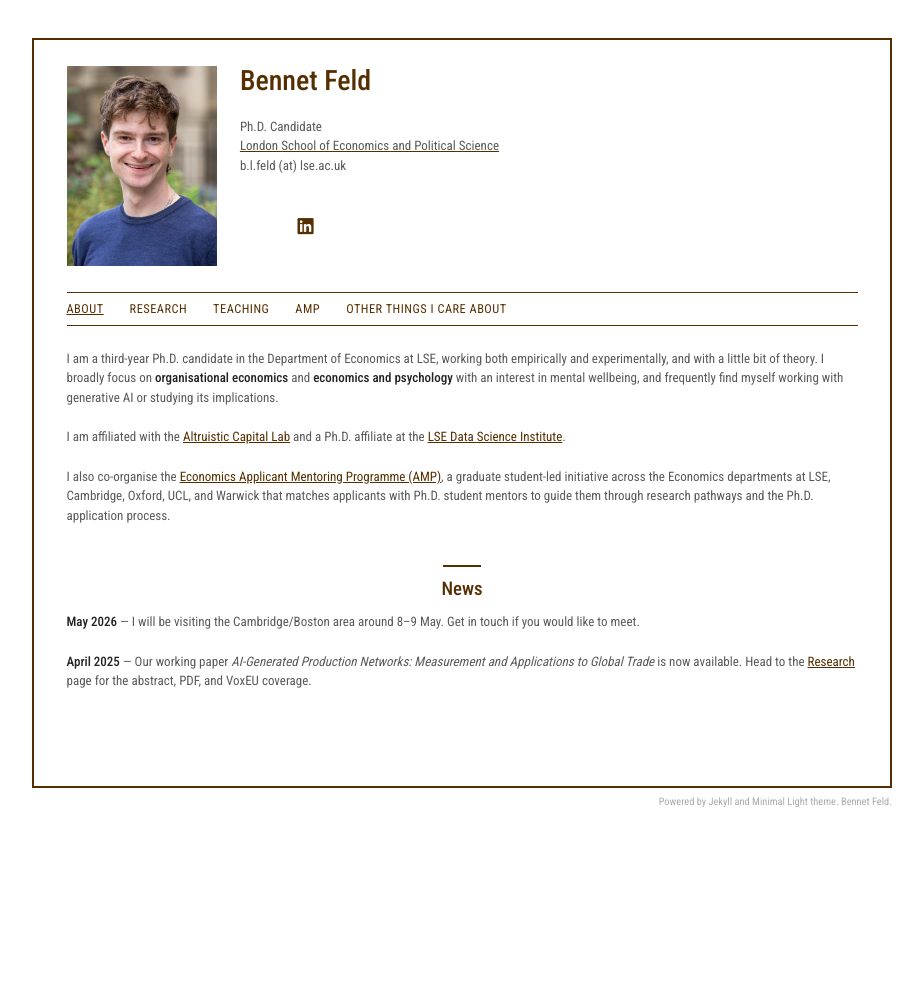
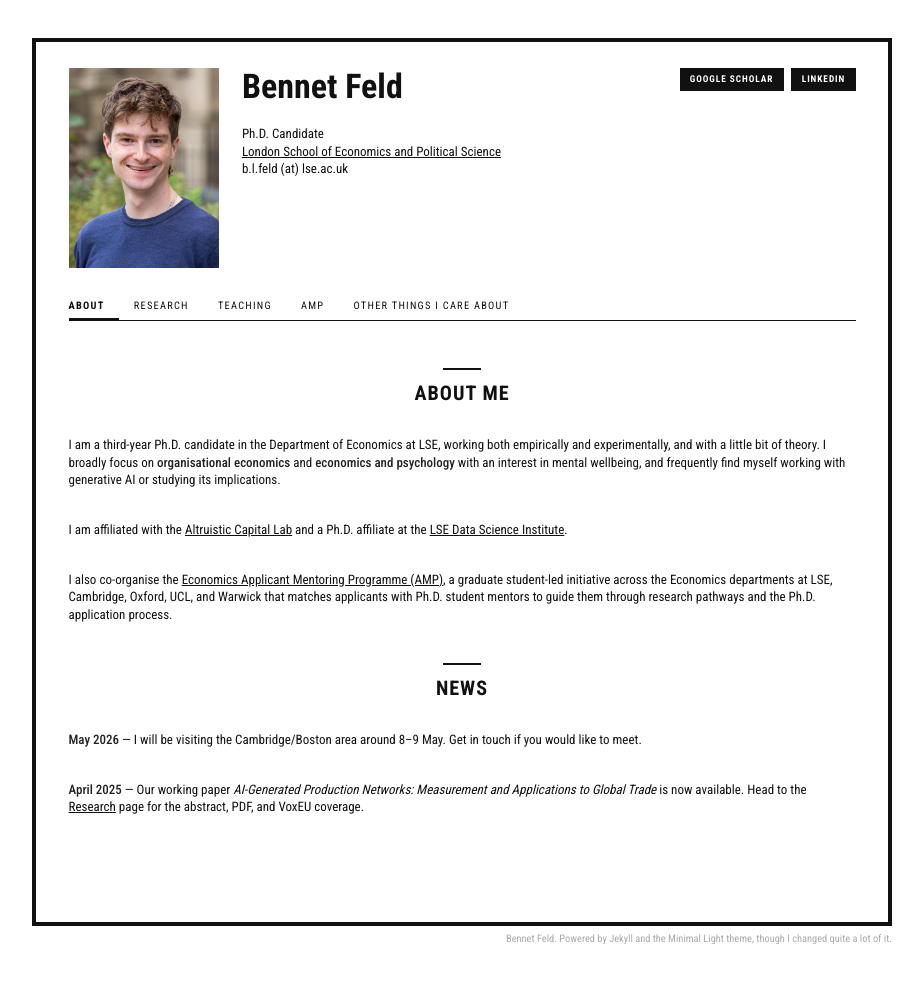
Before and after one commit to blfeld/blfeld.github.com, a Jekyll site: the page built from index.md, in a window 1280 px wide. Shown: the whole page, without its empty margins (178-1101 px from the left). Built offline with Jekyll 4.4.1, drawn with Linux system fonts in a browser that asks for light colours; a style sheet for code colours, icons or effects is not loaded; before the commit the page ends 900 px from its top, so only the background shows below that.

Commit message:
Black and white design, modern nav, text buttons, spacing improvements

```diff
--- a/_layouts/homepage.html
+++ b/_layouts/homepage.html
@@ -61,41 +61,13 @@
           <email>{{ site.email }}</email>
           {% endif %}
 
-          <br>
-          <br>
-          <div class="social-icons">
-          {% if site.google_scholar %}
-          <a style="margin: 0 5px 0 0" href="{{ site.google_scholar }}">
-            <i class="ai ai-google-scholar" style="font-size:1.2rem"></i>
-          </a>
-          {% endif %}
-
-          {% if site.cv_link %}
-          <a style="margin: 0 5px 0 0" href="{{ site.cv_link }}">
-            <i class="ai ai-cv" style="font-size:1.3rem;"></i>
-          </a>
-          {% endif %}
-
-          {% if site.github_link %}
-          <a style="margin: 0 5px 0 0" href="{{ site.github_link }}">
-            <i class="fab fa-github"></i>
-          </a>
-          {% endif %}
-
-          {% if site.linkedin %}
-          <a style="margin: 0 5px 0 0" href="{{ site.linkedin }}">
-            <i class="fab fa-linkedin"></i>
-          </a>
-          {% endif %}
-
-          {% if site.twitter %}
-          <a style="margin: 0 0 0 0" href="{{ site.twitter }}">
-            <i class="fab fa-x-twitter"></i>
-          </a>
-          {% endif %}
-          </div>
         </div>
       </header>
+      <div class="header-buttons">
+        {% if site.cv_link %}<a href="{{ site.cv_link }}" class="header-btn" target="_blank">CV</a>{% endif %}
+        {% if site.google_scholar %}<a href="{{ site.google_scholar }}" class="header-btn" target="_blank">Google Scholar</a>{% endif %}
+        {% if site.linkedin %}<a href="{{ site.linkedin }}" class="header-btn" target="_blank">LinkedIn</a>{% endif %}
+      </div>
       {% include nav.html %}
       <section>
 
@@ -109,7 +81,7 @@
       </footer>
     </div>
     {% if site.enable_footnote %}
-    <p class="site-footnote">Powered by Jekyll and <a href="https://github.com/yaoyao-liu/minimal-light" target="_blank" rel="noopener">Minimal Light</a> theme. Bennet Feld.</p>
+    <p class="site-footnote">Bennet Feld. Powered by Jekyll and the <a href="https://github.com/yaoyao-liu/minimal-light" target="_blank" rel="noopener">Minimal Light</a> theme, though I changed quite a lot of it.</p>
     {% endif %}
     <script src="{{ "/assets/js/scale.fix.js" | relative_url }}"></script>
     {% if site.google_analytics %}
--- a/_layouts/page.html
+++ b/_layouts/page.html
@@ -52,7 +52,7 @@
       <footer></footer>
     </div>
     {% if site.enable_footnote %}
-    <p class="site-footnote">Powered by Jekyll and <a href="https://github.com/yaoyao-liu/minimal-light" target="_blank" rel="noopener">Minimal Light</a> theme. Bennet Feld.</p>
+    <p class="site-footnote">Bennet Feld. Powered by Jekyll and the <a href="https://github.com/yaoyao-liu/minimal-light" target="_blank" rel="noopener">Minimal Light</a> theme, though I changed quite a lot of it.</p>
     {% endif %}
     <script src="{{ "/assets/js/scale.fix.js" | relative_url }}"></script>
   </body>
--- a/_sass/minimal-light.scss
+++ b/_sass/minimal-light.scss
@@ -4,7 +4,7 @@
 
 summary.abstract-toggle {
   cursor: pointer;
-  color: #562F00;
+  color: #111111;
 }
 
 @media (prefers-color-scheme: dark) {
@@ -22,7 +22,7 @@ summary.abstract-toggle {
   height:2.4rem;
   width:2.4rem;
   background-color:transparent;
-  color:#562F00!important;
+  color:#111111!important;
   border-radius:100%;
   text-align:center;
   font-size:1.15rem;
@@ -153,7 +153,7 @@ email {
 .icon-button:hover .icon-twitter,.icon-button:hover .icon-facebook,.icon-button:hover .icon-github,.icon-button:hover .icon-linkedin{color:white}
 
 autocolor{
-  color:#595959;
+  color:#111111;
 }
 
 lightonly {
@@ -179,7 +179,7 @@ papertitle {
     }
 
     body {
-        background-color: #562F00;
+        background-color: #111111;
         color: #ffffff;
     }
 
@@ -251,13 +251,13 @@ papertitle {
 h3, h4, h5, h6 {
   font-weight: 600;
   font-size: 1rem;
-  color:#562F00;
+  color:#111111;
   margin:0 0 20px;
 }
 
 h1 {
-  font-weight: 500;
-  color:#562F00;
+  font-weight: 700;
+  color:#111111;
   margin:0 0 20px;
   font-family: 'Roboto Condensed', sans-serif;
 }
@@ -267,7 +267,7 @@ h2::before {
   display: block;
   width: 1cm;
   height: 2px;
-  background-color: #562F00;
+  background-color: #111111;
   margin: 0 auto 12px auto;
 }
 
@@ -278,12 +278,14 @@ h2::before {
 }
 
 h2 {
-  color:#562F00;
-  font-weight: 500;
-  margin:40px 0px 12px;
-  font-size: 145%;
+  color:#111111;
+  font-weight: 700;
+  margin:40px 0px 32px;
+  font-size: 155%;
   text-align: center;
   font-family: 'Roboto Condensed', sans-serif;
+  letter-spacing: 0.05em;
+  text-transform: uppercase;
 }
 
 @media (prefers-color-scheme: dark) {
@@ -293,7 +295,8 @@ h2 {
 }
 
 p, ul, ol, table, pre, dl {
-  margin:0 0 20px;
+  margin:0 0 32px;
+  line-height: 1.35;
 }
 
 h1, h2, h3 {
@@ -301,11 +304,11 @@ h1, h2, h3 {
 }
 
 h1 {
-  font-size:28px;
+  font-size:34px;
 }
 
 a {
-  color:#562F00;
+  color:#111111;
   text-decoration:underline;
 }
 
@@ -314,7 +317,7 @@ strong a, .title a, .author a {
 }
 
 a:hover {
-  color:#562F00;
+  color:#111111;
 }
 
 @media (prefers-color-scheme: dark) {
@@ -342,9 +345,10 @@ a:hover small {
 .wrapper {
   max-width:860px;
   margin:0 auto;
-  border: 2px solid #562F00;
+  border: 4px solid #111111;
   padding: 2em 2.5em;
   box-sizing: border-box;
+  position: relative;
 }
 
 blockquote {
@@ -632,27 +636,80 @@ footer {
   }
 }
 
+.header-buttons {
+  position: absolute;
+  top: 2em;
+  right: 2.5em;
+  display: flex;
+  gap: 0.6em;
+}
+
+.header-btn {
+  display: inline-block;
+  background-color: #111111;
+  color: #ffffff !important;
+  text-decoration: none !important;
+  font-family: 'Roboto Condensed', sans-serif;
+  font-size: 0.72em;
+  font-weight: 700;
+  letter-spacing: 0.1em;
+  text-transform: uppercase;
+  padding: 0.55em 1.1em;
+}
+
+.header-btn:hover {
+  background-color: #444;
+}
+
+@media (prefers-color-scheme: dark) {
+  .header-btn {
+    background-color: #ffffff;
+    color: #111111 !important;
+  }
+
+  .header-btn:hover {
+    background-color: #ccc;
+  }
+}
+
+@media screen and (max-width: 480px) {
+  .header-buttons {
+    position: static;
+    margin-bottom: 1em;
+    justify-content: center;
+  }
+}
+
 .site-nav {
   font-family: 'Roboto Condensed', sans-serif;
-  margin: 1.2em 0 1.8em;
-  border-top: 1px solid #562F00;
-  border-bottom: 1px solid #562F00;
-  padding: 0.5em 0;
+  margin: 1.8em 0 3.6em;
+  padding: 0;
   display: flex;
-  gap: 2em;
+  gap: 0;
+  border-bottom: 1px solid #111111;
 }
 
 .site-nav a {
   text-decoration: none;
-  color: #562F00;
-  font-size: 0.95em;
-  letter-spacing: 0.04em;
+  color: #111111;
+  font-size: 0.8em;
+  letter-spacing: 0.12em;
   text-transform: uppercase;
+  padding: 0.5em 1.4em 0.5em 0;
+  margin-right: 1.4em;
+  display: inline-block;
+  border-bottom: 3px solid transparent;
+  margin-bottom: -1px;
+  transition: border-color 0.15s ease;
 }
 
-.site-nav a:hover,
+.site-nav a:hover {
+  border-bottom-color: #555;
+}
+
 .site-nav a.active {
-  text-decoration: underline;
+  border-bottom-color: #111111;
+  font-weight: 700;
 }
 
 .page-header {
@@ -665,7 +722,7 @@ footer {
 
 .name-link {
   text-decoration: none;
-  color: #562F00;
+  color: #111111;
 }
 
 .name-link:hover {
@@ -674,12 +731,19 @@ footer {
 
 @media (prefers-color-scheme: dark) {
   .site-nav {
-    border-top-color: #ffffff;
     border-bottom-color: #ffffff;
   }
 
   .site-nav a {
     color: #ffffff;
+  }
+
+  .site-nav a:hover {
+    border-bottom-color: #aaa;
+  }
+
+  .site-nav a.active {
+    border-bottom-color: #ffffff;
   }
 
   .name-link {
--- a/assets/css/font_sans_serif.css
+++ b/assets/css/font_sans_serif.css
@@ -1,7 +1,7 @@
 body {
     background-color: #ffffff;
     padding:30px;
-    font: 13px/1.5 'Roboto Condensed', -apple-system, BlinkMacSystemFont, "Segoe UI", Arial, sans-serif;
-    color:#595959;
+    font: 13px/1.35 'Roboto Condensed', -apple-system, BlinkMacSystemFont, "Segoe UI", Arial, sans-serif;
+    color:#111111;
     font-weight:400;
   }
--- a/index.md
+++ b/index.md
@@ -1,6 +1,8 @@
 ---
 layout: homepage
 ---
+
+## About Me
 
 I am a third-year Ph.D. candidate in the Department of Economics at LSE, working both empirically and experimentally, and with a little bit of theory. I broadly focus on **organisational economics** and **economics and psychology** with an interest in mental wellbeing, and frequently find myself working with generative AI or studying its implications.
 
```
